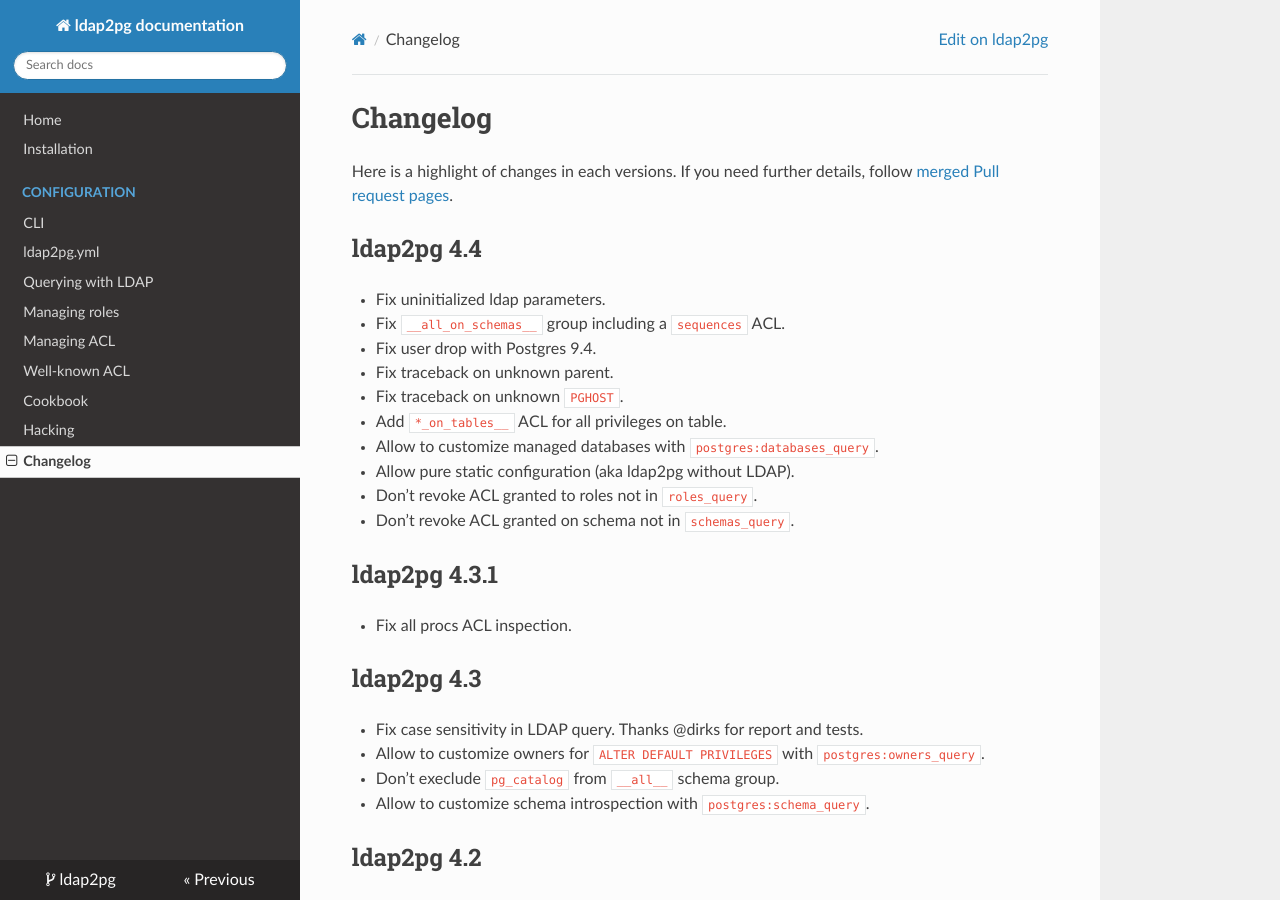
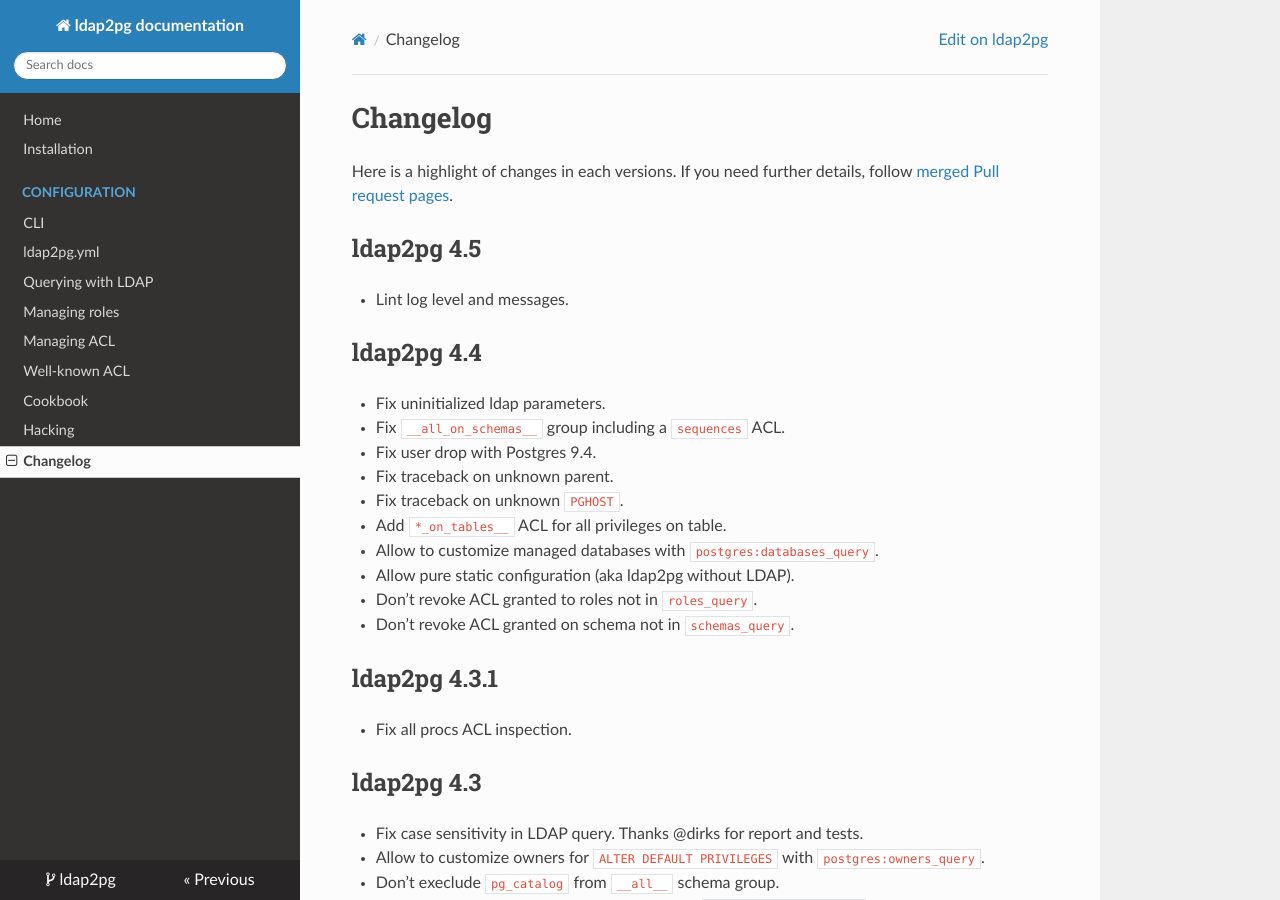
Before and after one commit to dalibo/ldap2pg, an MkDocs documentation site: the page built from docs/changelog.md, in a window 1280 px wide and 900 px high. Built offline with MkDocs 1.6.1, drawn with Linux system fonts in a browser that asks for light colours; nearby versions of some CDN libraries; old or Windows-style settings are respelled for this version of MkDocs.

Commit message:
ChangeLog for log lint

```diff
--- a/docs/changelog.md
+++ b/docs/changelog.md
@@ -5,6 +5,11 @@
 Here is a highlight of changes in each versions. If you need further details,
 follow [merged Pull request
 pages](https://github.com/dalibo/ldap2pg/pulls?utf8=%E2%9C%93&q=is%3Apr%20is%3Amerged).
+
+
+# ldap2pg 4.5
+
+- Lint log level and messages.
 
 
 # ldap2pg 4.4
```
